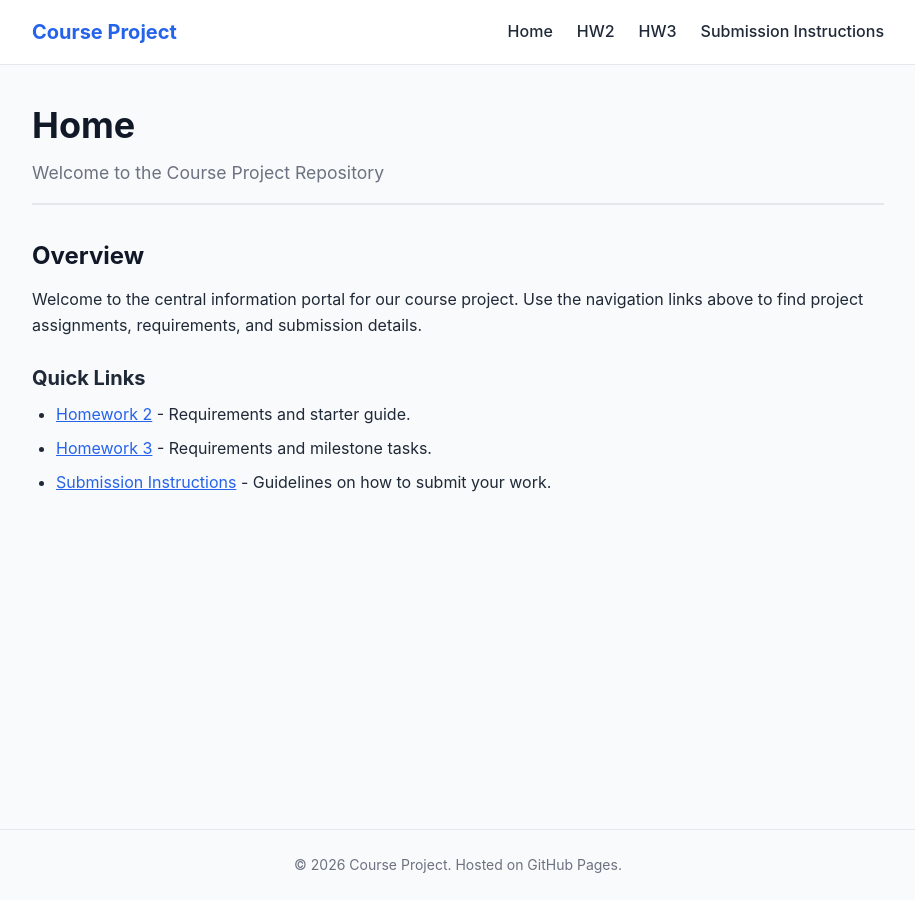
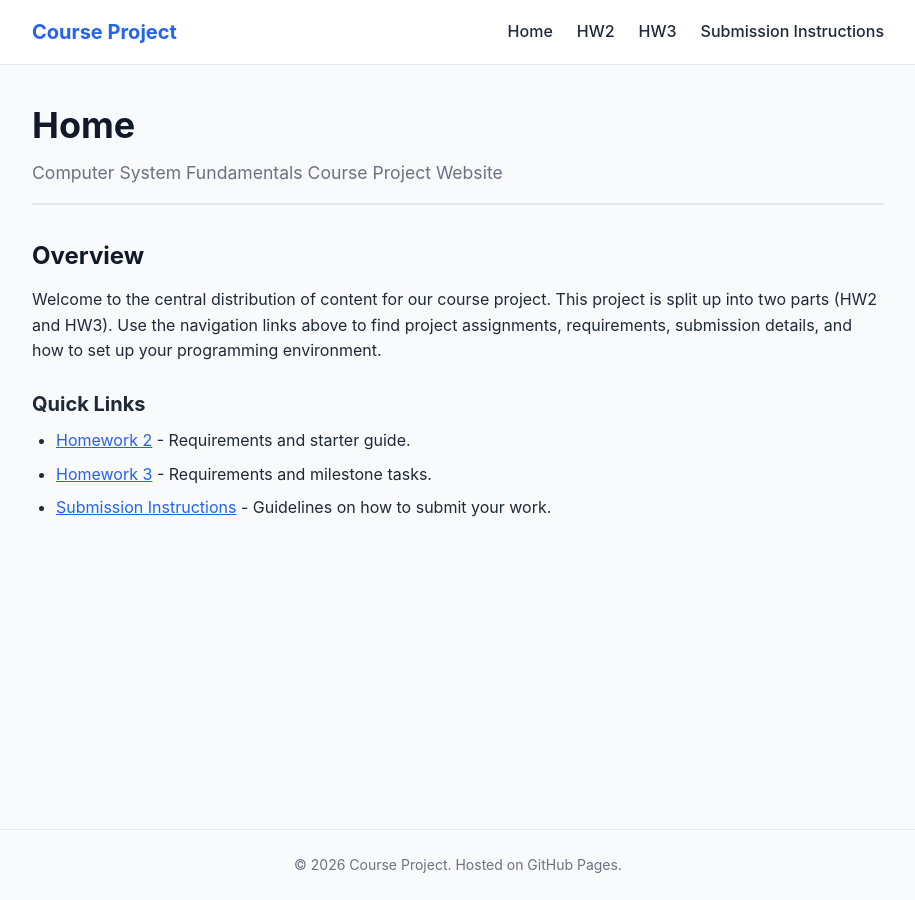
Before and after one commit to sysfun-gwu-f26/sysfun-f26.github.io, a Jekyll site: the page built from index.md, in a window 1280 px wide. Shown: the whole page, without its empty margins (182-1097 px from the left). Built offline with Jekyll 4.4.1, drawn with Linux system fonts in a browser that asks for light colours.

Commit message:
Revise index.md for course project details
Updated subtitle and overview content for clarity.

```diff
--- a/index.md
+++ b/index.md
@@ -1,13 +1,13 @@
 ---
 layout: default
 title: Home
-subtitle: Welcome to the Course Project Repository
+subtitle: Computer System Fundamentals Course Project Website
 permalink: /
 ---
 
 ## Overview
 
-Welcome to the central information portal for our course project. Use the navigation links above to find project assignments, requirements, and submission details.
+Welcome to the central distribution of content for our course project. This project is split up into two parts (HW2 and HW3). Use the navigation links above to find project assignments, requirements, submission details, and how to set up your programming environment.
 
 ### Quick Links
 
```
